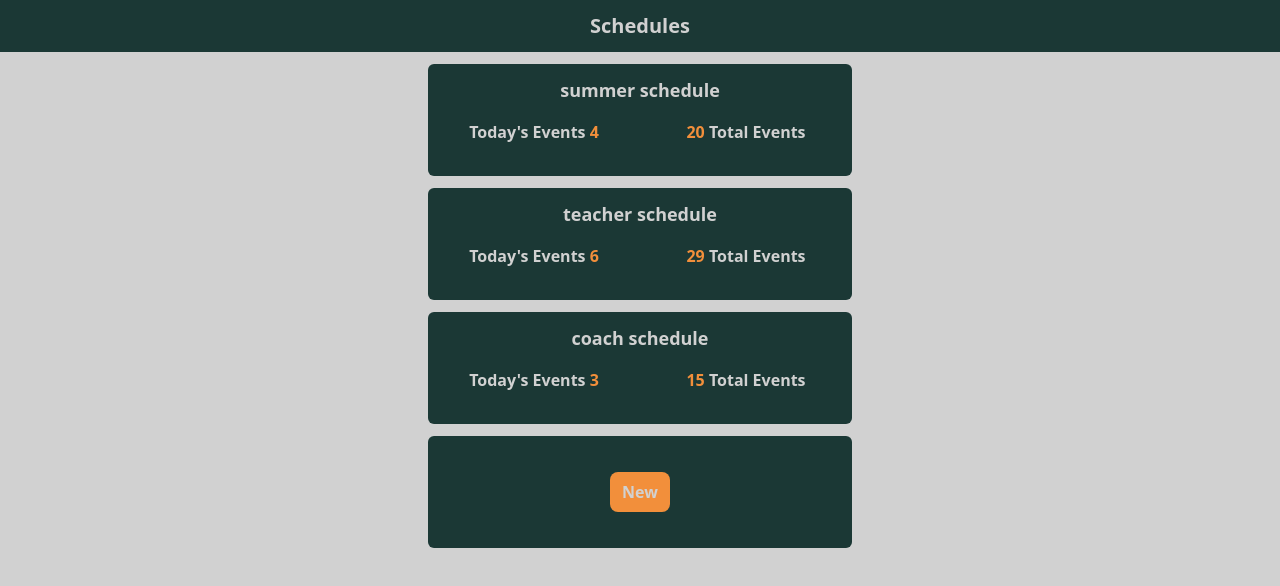
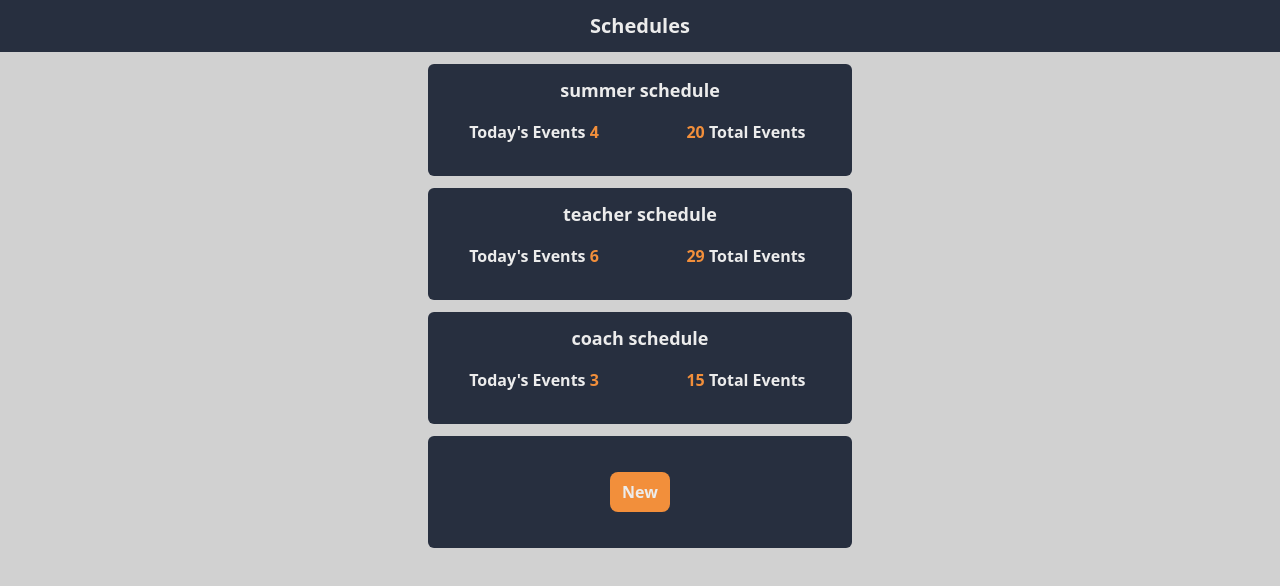
Before and after one commit to blazingh/scheduler, a React (Create React App) app: page / in a window 1280 px wide. Shown: the top 586 px of the page. Built offline with nearby package versions, Linux system fonts and the light colour scheme.

Commit message:
color fixes

```diff
--- a/src/index.css
+++ b/src/index.css
@@ -3,7 +3,7 @@
 @tailwind utilities;
 
 body {
-	@apply bg-light;
+	@apply bg-light2;
 }
 
 .sched-container {
--- a/tailwind.config.js
+++ b/tailwind.config.js
@@ -3,9 +3,10 @@ module.exports = {
 	content: ["./src/**/*.{js,jsx,ts,tsx}"],
 	theme: {
 		colors: {
-			light: "#D1D1D1",
+			light: "#ECECEC",
+			light2: "#D1D1D1",
 			middle: "#8AA6A3",
-			dark: "#1B3835",
+			dark: "#272F3F",
 			primary: { 100: "#F28F3B", 200: "#3BB5D4" },
 			secondary: { 100: "#F28F3B", 200: "#F2B37C" },
 		},
```
